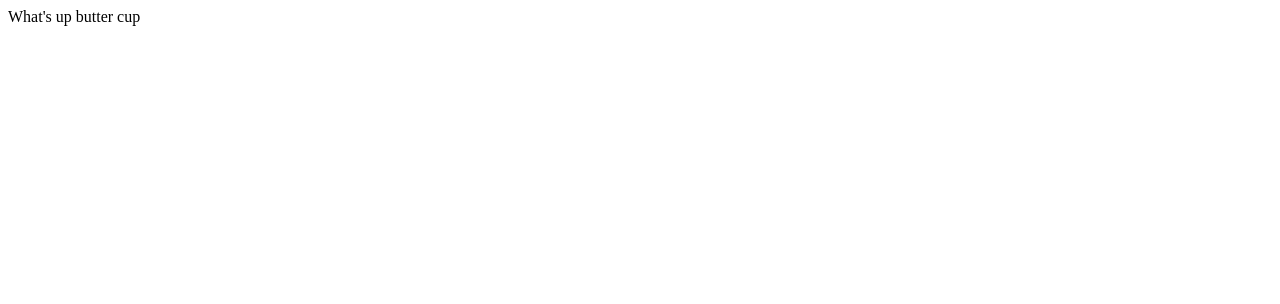
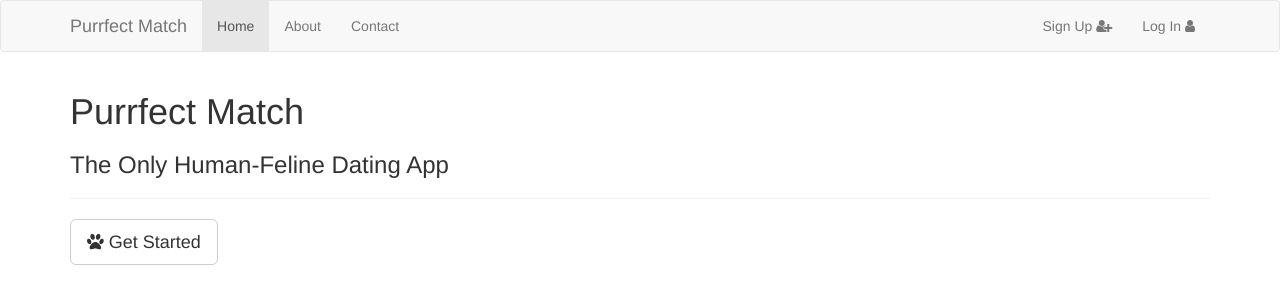
Before and after one commit to kachan123/kachan123.github.io, a plain HTML site: page index.html in a window 1280 px wide. Drawn offline with nearby package versions, Linux system fonts and the light colour scheme.

```diff
--- a/index.html
+++ b/index.html
@@ -1 +1,60 @@
-What's up butter cup
+<html>
+<head>
+	<title>purrfect match</title>
+<link href="https://fonts.googleapis.com/css?family=Lato:400,700" rel="stylesheet">
+<link href="https://maxcdn.bootstrapcdn.com/font-awesome/4.7.0/css/font-awesome.min.css" rel="stylesheet" integrity="sha384-wvfXpqpZZVQGK6TAh5PVlGOfQNHSoD2xbE+QkPxCAFlNEevoEH3Sl0sibVcOQVnN" crossorigin="anonymous">
+<link rel="stylesheet" href="https://maxcdn.bootstrapcdn.com/bootstrap/3.3.7/css/bootstrap.min.css" integrity="sha384-BVYiiSIFeK1dGmJRAkycuHAHRg32OmUcww7on3RYdg4Va+PmSTsz/K68vbdEjh4u" crossorigin="anonymous">
+
+<link rel="stylesheet" type="text/css" href="app.css">
+</head>
+<body>
+
+	<nav class="navbar navbar-default">
+  <div class="container">
+    <!-- Brand and toggle get grouped for better mobile display -->
+    <div class="navbar-header">
+      <button type="button" class="navbar-toggle collapsed" data-toggle="collapse" data-target="#bs-example-navbar-collapse-1" aria-expanded="false">
+        <span class="sr-only">Toggle navigation</span>
+        <span class="icon-bar"></span>
+        <span class="icon-bar"></span>
+        <span class="icon-bar"></span>
+      </button>
+      <a class="navbar-brand" href="#">Purrfect Match</a>
+    </div>
+
+    <!-- Collect the nav links, forms, and other content for toggling -->
+    <div class="collapse navbar-collapse" id="bs-example-navbar-collapse-1">
+      <ul class="nav navbar-nav">
+      	<li class="active"><a href="">Home</a></li>
+      	<li><a href="">About</a></li>
+      	<li><a href="">Contact</a></li>
+      </ul>
+
+      <ul class="nav navbar-nav navbar-right">
+        <li><a href="#">Sign Up <i class="fa fa-user-plus" aria-hidden="true"></i></a></li>
+        <li><a href="#">Log In <i class="fa fa-user" aria-hidden="true"></i></a></li>
+      </ul>
+    </div><!-- /.navbar-collapse -->
+  </div><!-- /.container-fluid -->
+</nav>
+
+
+<div class = "container">
+	<div class="row">
+		<div class="col-lg-12">
+			<div id="content">
+				<h1> Purrfect Match</h1>
+				<h3> The Only Human-Feline Dating App</h3>
+				<hr>
+				<button class="btn btn-default btn-lg"><i class="fa fa-paw" aria-hidden="true"></i> Get Started</button>
+			</div>
+		</div>
+	</div>
+</div>
+
+
+<!-- jquery must be before javascript bootstrap otherwise it'll always require jquery -->
+<script type="text/javascript" src= "https://code.jquery.com/jquery-3.2.1.min.js"></script>
+<script type="text/javascript" src="https://maxcdn.bootstrapcdn.com/bootstrap/3.3.7/js/bootstrap.min.js"></script>
+</body>
+</html>
```
